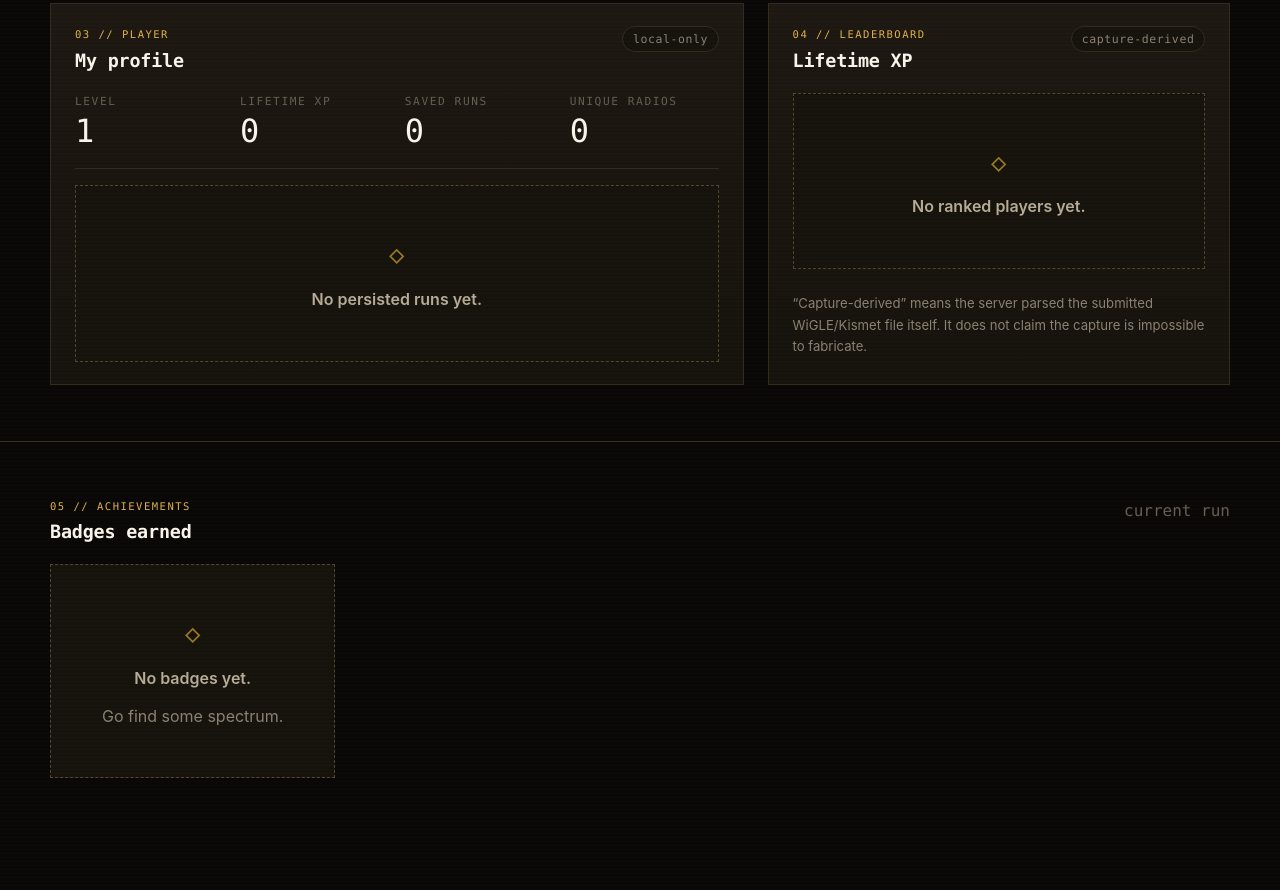
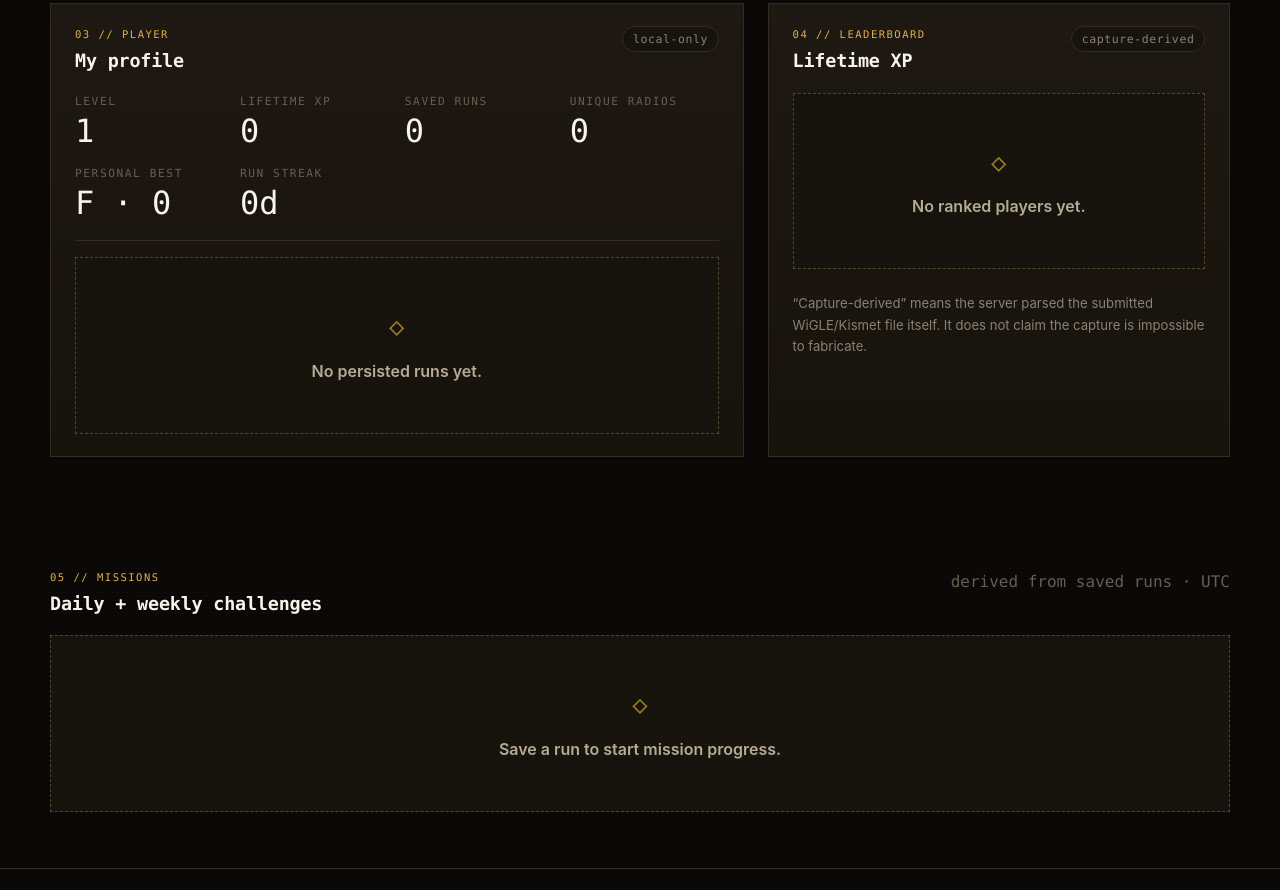
Before and after one commit to starintel-labs/website, a website built with Vite: page apps/main/wardrive.html in a window 1280 px wide. Shown: the part 1887-2777 px from the top of the page. Built offline with nearby package versions, Linux system fonts and the light colour scheme; no server answers.

Commit message:
feat(wardrive): add missions and personal records UI

```diff
--- a/apps/main/wardrive.html
+++ b/apps/main/wardrive.html
@@ -27,6 +27,7 @@
       <nav class="si-topbar__nav" aria-label="Primary">
         <a href="/" aria-current="page">run</a>
         <a href="#score">score</a>
+        <a href="#missions">missions</a>
         <a href="#achievements">achievements</a>
         <a href="https://starintel.actor/" rel="home">starintel</a>
       </nav>
@@ -225,6 +226,14 @@
                 <span class="si-metric__label">unique radios</span>
                 <span class="si-metric__value" data-player-radios>0</span>
               </div>
+              <div class="si-metric">
+                <span class="si-metric__label">personal best</span>
+                <span class="si-metric__value" data-player-best>F · 0</span>
+              </div>
+              <div class="si-metric">
+                <span class="si-metric__label">run streak</span>
+                <span class="si-metric__value" data-player-streak>0d</span>
+              </div>
             </div>
             <div class="wd-run-history" data-run-history>
               <div class="si-empty">
@@ -256,11 +265,27 @@
         </div>
       </section>
 
+      <section class="si-shell si-section" id="missions">
+        <div class="wd-panel-head">
+          <div>
+            <p class="wd-eyebrow">05 // missions</p>
+            <h2>Daily + weekly challenges</h2>
+          </div>
+          <span class="faint mono">derived from saved runs · UTC</span>
+        </div>
+        <div class="wd-challenges" data-challenges>
+          <div class="si-empty">
+            <span class="si-empty__mark">◇</span>
+            <span class="si-empty__title">Save a run to start mission progress.</span>
+          </div>
+        </div>
+      </section>
+
       <section class="si-band" id="achievements">
         <div class="si-shell si-section">
           <div class="wd-panel-head">
             <div>
-              <p class="wd-eyebrow">05 // achievements</p>
+              <p class="wd-eyebrow">06 // achievements</p>
               <h2>Badges earned</h2>
             </div>
             <span class="faint mono">current run</span>
```
